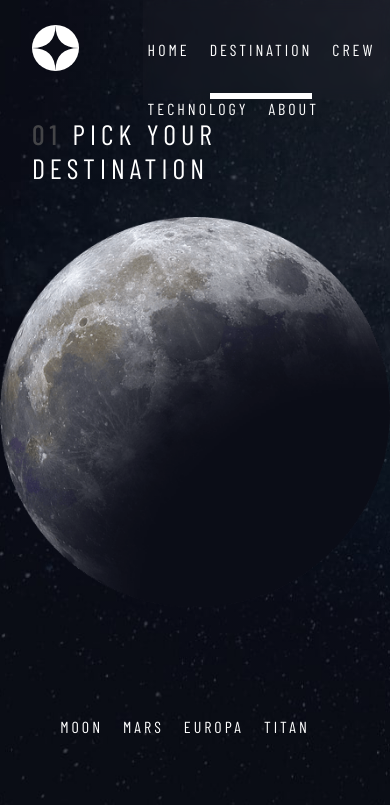
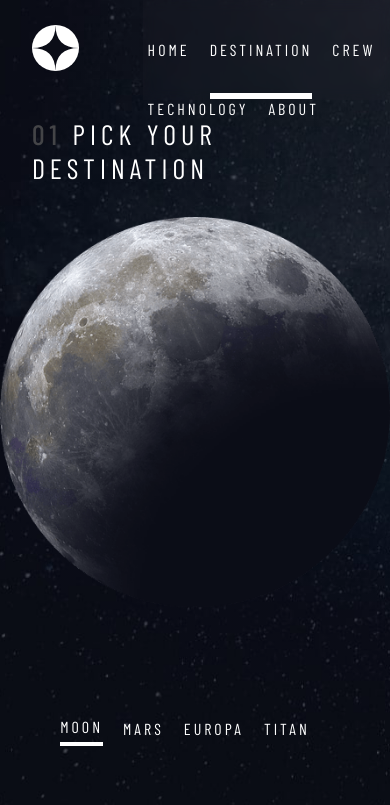
Before and after one commit to Oldault/space_tourism, a Next.js app: page /destination in a window 390 px wide. Shown: the top 805 px of the page. Built offline with nearby package versions, Linux system fonts and the light colour scheme; a web font is replaced by a local one.

Commit message:
Active link state on all options per page

```diff
--- /dev/null
+++ b/pages/crew/data.ts
@@ -0,0 +1,42 @@
+const data = {
+    "crew": [
+        {
+          "name": "Douglas Hurley",
+          "images": {
+            "png": require( "../../assets/crew/image-douglas-hurley.png"),
+            "webp": "./assets/crew/image-douglas-hurley.webp"
+          },
+          "role": "Commander",
+          "bio": "Douglas Gerald Hurley is an American engineer, former Marine Corps pilot and former NASA astronaut. He launched into space for the third time as commander of Crew Dragon Demo-2."
+        },
+        {
+          "name": "Mark Shuttleworth",
+          "images": {
+            "png": require( "../../assets/crew/image-mark-shuttleworth.png"),
+            "webp": "./assets/crew/image-mark-shuttleworth.webp"
+          },
+          "role": "Mission Specialist",
+          "bio": "Mark Richard Shuttleworth is the founder and CEO of Canonical, the company behind the Linux-based Ubuntu operating system. Shuttleworth became the first South African to travel to space as a space tourist."
+        },
+        {
+          "name": "Victor Glover",
+          "images": {
+            "png": require( "../../assets/crew/image-victor-glover.png"),
+            "webp": "./assets/crew/image-victor-glover.webp"
+          },
+          "role": "Pilot",
+          "bio": "Pilot on the first operational flight of the SpaceX Crew Dragon to the International Space Station. Glover is a commander in the U.S. Navy where he pilots an F/A-18.He was a crew member of Expedition 64, and served as a station systems flight engineer."
+        },
+        {
+          "name": "Anousheh Ansari",
+          "images": {
+            "png": require( "../../assets/crew/image-anousheh-ansari.png"),
+            "webp": "./assets/crew/image-anousheh-ansari.webp"
+          },
+          "role": "Flight Engineer",
+          "bio": "Anousheh Ansari is an Iranian American engineer and co-founder of Prodea Systems. Ansari was the fourth self-funded space tourist, the first self-funded woman to fly to the ISS, and the first Iranian in space."
+        }
+      ],
+}
+
+export default data;
--- /dev/null
+++ b/pages/destination/data.ts
@@ -0,0 +1,50 @@
+const data = {
+  destinations: [
+    {
+      name: "Moon",
+      images: {
+        png: require("../../assets/destination/image-moon2.png"),
+        webp: "../../assets/destination/image-moon.webp",
+      },
+      description:
+        "See our planet as you’ve never seen it before. A perfect relaxing trip away to help regain perspective and come back refreshed. While you’re there, take in some history by visiting the Luna 2 and Apollo 11 landing sites.",
+      distance: "384,400 km",
+      travel: "3 days",
+    },
+    {
+      name: "Mars",
+      images: {
+        png: require("../../assets/destination/image-mars2.png"),
+        webp: "../../assets/destination/image-mars.webp",
+      },
+      description:
+        "Don’t forget to pack your hiking boots. You’ll need them to tackle Olympus Mons, the tallest planetary mountain in our solar system. It’s two and a half times the size of Everest!",
+      distance: "225 mil. km",
+      travel: "9 months",
+    },
+    {
+      name: "Europa",
+      images: {
+        png: require("../../assets/destination/image-europa2.png"),
+        webp: "../../assets/destination/image-europa.webp",
+      },
+      description:
+        "The smallest of the four Galilean moons orbiting Jupiter, Europa is a winter lover’s dream. With an icy surface, it’s perfect for a bit of ice skating, curling, hockey, or simple relaxation in your snug wintery cabin.",
+      distance: "628 mil. km",
+      travel: "3 years",
+    },
+    {
+      name: "Titan",
+      images: {
+        png: require("../../assets/destination/image-titan2.png"),
+        webp: "../../assets/destination/image-titan.webp",
+      },
+      description:
+        "The only moon known to have a dense atmosphere other than Earth, Titan is a home away from home (just a few hundred degrees colder!). As a bonus, you get striking views of the Rings of Saturn.",
+      distance: "1.6 bil. km",
+      travel: "7 years",
+    },
+  ],
+};
+
+export default data;
--- a/pages/destination/index.tsx
+++ b/pages/destination/index.tsx
@@ -1,6 +1,7 @@
 import Router from "next/router";
+import { useCallback } from "react";
 import styles from "../../styles/Destinations.module.css";
-import data from "../../data.js";
+import data from "./data";
 import Image from "next/image";
 import { useState } from "react";
 import { useRouter } from "next/router";
@@ -12,6 +13,25 @@ const Destination = () => {
   const [position, setPosition] = useState(0);
   const dest = data.destinations[position];
 
+  const renderNavBar = useCallback(() => {
+    return (
+      <div className={styles.des_planet_nav}>
+        <ul className="navText">
+          {data.destinations.map((planet, index) => (
+            <li
+              onClick={() => setPosition(index)}
+              key={index}
+              style={{
+                borderBottom: index == position ? "4px solid white" : "0",
+              }}
+            >
+              {planet.name}
+            </li>
+          ))}
+        </ul>
+      </div>
+    );
+  }, [position]);
 
   return (
     <div className={styles.container} key={dest.name}>
@@ -27,19 +47,12 @@ const Destination = () => {
           </div>
         </div>
         <div className={styles.des_right}>
-          <div className={styles.des_planet_nav}>
-            <ul className="navText">
-              <li onClick={() => setPosition(0)}>MOON</li>
-              <li onClick={() => setPosition(1)}>MARS</li>
-              <li onClick={() => setPosition(2)}>EUROPA</li>
-              <li onClick={() => setPosition(3)}>TITAN</li>
-            </ul>
-          </div>
+          {renderNavBar()}
           <div className={styles.des_main_text}>
             <h1 className="lineDown">{dest.name}</h1>
             <p className="fadeInD2">{dest.description}</p>
           </div>
-          <div className={styles.des_sup_info} >
+          <div className={styles.des_sup_info}>
             <div className={styles.des_distance}>
               <p className="sHeading2">Avg. distance</p>
               <h6 className="SlideIn1">{dest.distance}</h6>
--- a/styles/Destinations.module.css
+++ b/styles/Destinations.module.css
@@ -43,13 +43,13 @@
   border-bottom: 4px rgba(255, 255, 255, 0) solid;
 }
 
-.des_planet_nav ul li:hover {
+/* .des_planet_nav ul li:hover {
   border-bottom: 4px #ffffff3d solid;
 }
 
 .des_planet_nav ul li:active {
   border-bottom: 4px #ffffff solid;
-}
+} */
 
 .des_main_text p {
   padding-bottom: 48px;
@@ -85,11 +85,10 @@
   }
 }
 
-
 @media only screen and (max-width: 950px) {
   .container {
     background-image: linear-gradient(rgba(0, 0, 0, 0.1), rgba(0, 0, 0, 0.1)),
-    url(../assets/destination/background-destination-tablet.jpg);
+      url(../assets/destination/background-destination-tablet.jpg);
   }
 
   .des_main {
@@ -120,7 +119,7 @@
     margin-top: 100px;
   }
 
-  .des_planet_nav ul{
+  .des_planet_nav ul {
     align-items: center;
     justify-content: center;
   }
--- a/styles/globals.css
+++ b/styles/globals.css
@@ -88,9 +88,10 @@ h6 {
 .dot {
   height: 30px;
   width: 30px;
-  background-color: rgb(70, 70, 70);
+  background-color: #464646;
   border-radius: 50%;
   display: inline-block;
+  cursor: pointer;
 }
 
 .dot:hover {
```
Also changed, not shown: pages/crew/index.tsx (+42 -11 lines), pages/technology/index.tsx (+47 -12 lines), utils/getScreenSize.tsx (added, +34 -0 lines).
